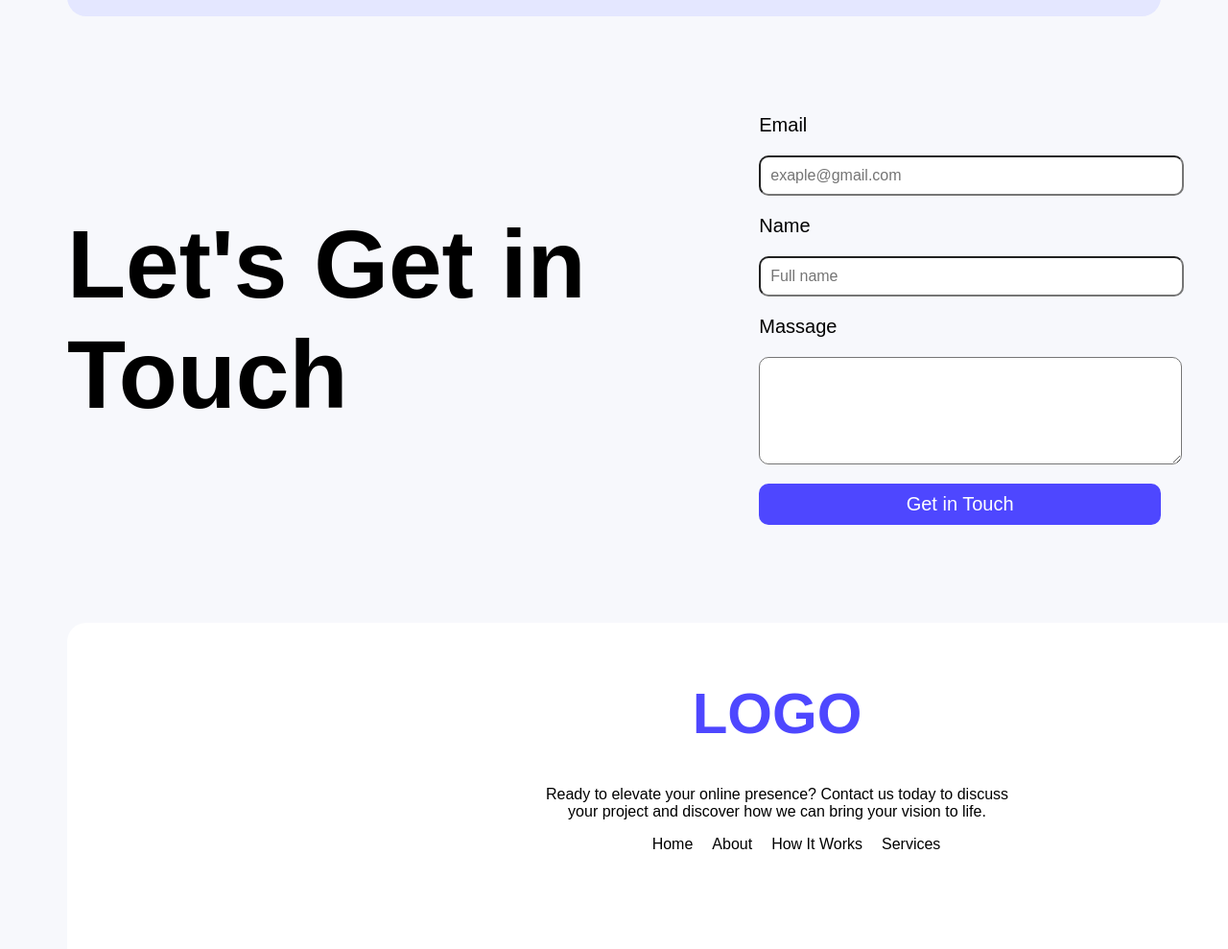
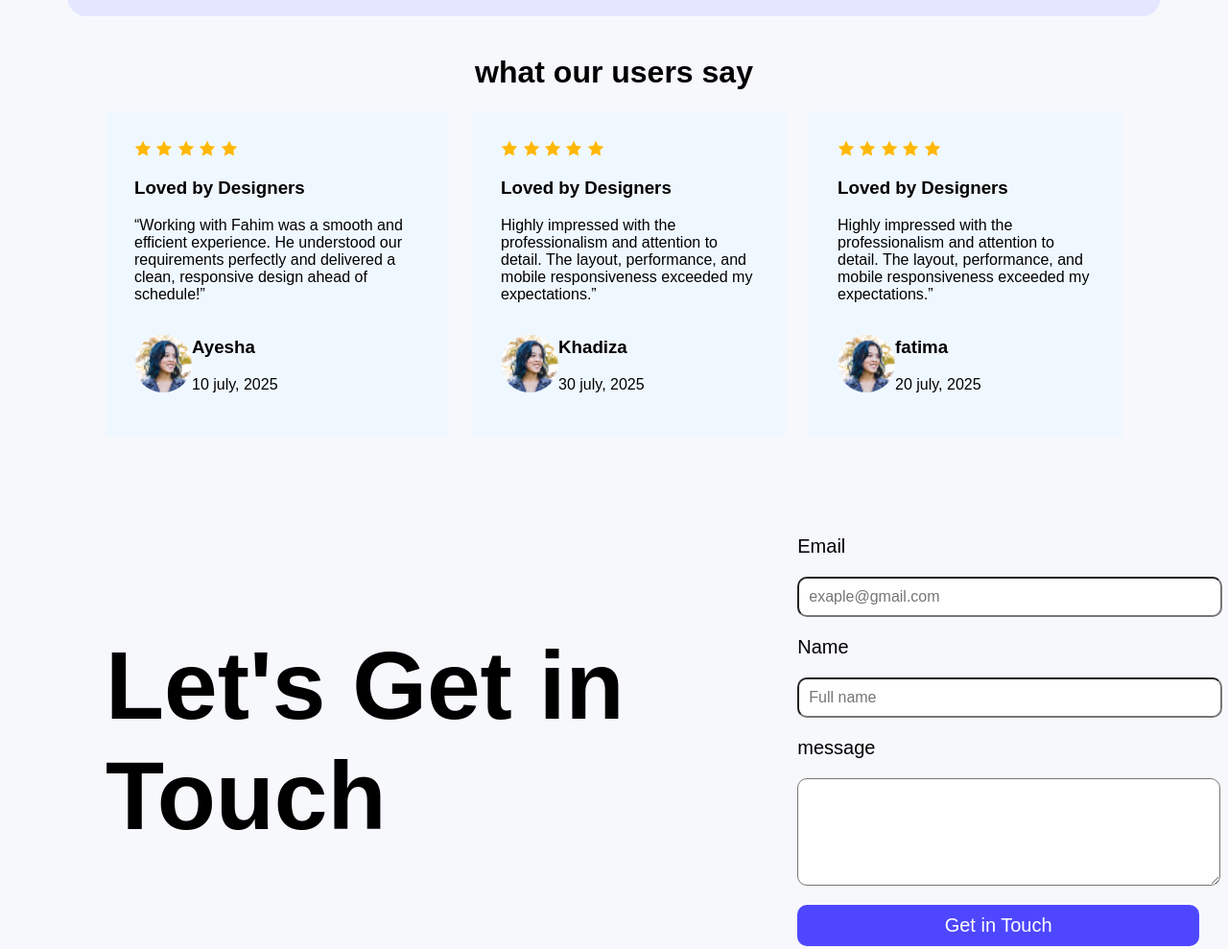
Before and after one commit to faizullahalfahim/assignment, a plain HTML site: page index.html in a window 1280 px wide. Shown: the part 1549-2538 px from the top of the page at 96% size. Drawn offline with Linux system fonts and the light colour scheme.

Commit message:
added review section

```diff
--- a/index.html
+++ b/index.html
@@ -10,7 +10,7 @@
     <header>
         <div class="navbar-section">
             <h3 class="logo">LOGO</h3>
-           <a class="btn-primary" href="">Sign Up</a>
+           <a class="btn-primary btn:hover" href="">Sign Up</a>
 
         </div>
         <div class="banner-section">
@@ -27,7 +27,8 @@
                 <p class="action-section-subtitle">
                       Explore the live preview and imagine your brand in this bold new look.
                      </p>
-                     <h4 class="btn-primary"> Launch Live Preview</h4>
+                     <a href="" class="btn-primary">Launch Live Preview </a>
+
                       </div>
             <img src="wc-mini.png" alt="" class="action-image">
         </div>
@@ -48,18 +49,88 @@
         </div>
     </div>
 </div>
+     <div class="feedback-section">
+        <h1 class="feedback-section-title text-center">what our users say </h1>
+        <div class="feedback-container">
+          <div class="feedback">
+            <div class="stars">
+                <img src="icon-star.png" >
+                <img src="icon-star.png" >
+                <img src="icon-star.png" >
+                <img src="icon-star.png" >
+                <img src="icon-star.png" >
+
+            </div>
+
+                <h3 class="feed-title"> Loved by Designers</h3>
+                <p class="feed-description">“Working with Fahim was a smooth and efficient experience.
+                     He understood our requirements perfectly and delivered a clean, responsive design ahead of schedule!” </p>
+                <div class="info-section">
+                     <img src="avatar.png">
+                     <div class="reviewer-info">
+
+                <h3> Ayesha</h3>
+                <p> 10 july, 2025 </p>
+               </div>
+               </div>
+            </div>
+            <div class="feedback">
+                <div class="strars">
+                <img src="icon-star.png" >
+                <img src="icon-star.png" >
+                <img src="icon-star.png" >
+                <img src="icon-star.png" >
+                <img src="icon-star.png" >
+            </div>
+                <h3 class="feed-title"> Loved by Designers</h3>
+                <p class="feed-description">Highly impressed with the professionalism and
+                     attention to detail. The layout, performance, and mobile responsiveness exceeded my expectations.” </p>
+                   <div class="info-section">
+                     <img src="avatar.png">
+                     <div class="reviewer-info">
+
+                <h3> Khadiza</h3>
+                <p> 30 july, 2025 </p>
+               </div>
+               </div>
+            </div>
+            <div class="feedback">
+             <div class="stars">
+                <img src="icon-star.png" >
+                <img src="icon-star.png" >
+                <img src="icon-star.png" >
+                <img src="icon-star.png" >
+                <img src="icon-star.png" >
+
+
+         </div>
+                <h3 class="feed-title"> Loved by Designers</h3>
+                <p class="feed-description">Highly impressed with the professionalism and
+                    attention to detail. The layout, performance, and mobile responsiveness exceeded my expectations.” </p>
+                    <div class="info-section">
+                    <img src="avatar.png">
+                    <div class="reviewer-info">
+                <h3> fatima</h3>
+                <p> 20 july, 2025 </p>
+               </div>
+               </div>
+        </div>
+
+     </div>
+
+
       <div class="touch-section">
         <h1 class="section-title">
           Let's Get in Touch
         </h1>
         <form>
-            <label> Email</label>
-           <input for="Email" placeholder="exaple@gmail.com">
+            <label for="Email"> Email</label>
+           <input type="email" placeholder="exaple@gmail.com">
 
-            <label> Name</label>
-           <input for="name" placeholder="Full name">
+            <label for="name"> Name</label>
+           <input type="text" placeholder="Full name">
 
-            <label>Massage</label>
+            <label for="Message">message</label>
            <textarea name="Massage" cols="50" rows="5" placeholder="Write your message...">
            </textarea>
            <button class="btn-primary"> Get in Touch </button>
--- a/style.css
+++ b/style.css
@@ -41,6 +41,13 @@ header{
     padding: 10px 20px;
     text-decoration: none;
     display: inline-block;
+}
+.btn-primary:hover {
+  background-color: white;
+  color: #4E47FF;
+  cursor: pointer;
+  box-shadow: 0 4px 10px rgba(0, 0, 0, 0.1);
+
 }
 
 .banner-section{
@@ -141,3 +148,33 @@ header{
     color:#4E47FF ;
     font-size: 60px;
  }
+
+ .feedback-container{
+    display: flex;
+    gap: 24px;
+
+
+ }
+ .text-center{
+    text-align: center;
+ }
+ .feedback{
+    padding: 30px;
+    background-color:aliceblue ;
+
+ }
+ .feedback-section{
+    margin: 40px 40px  ;
+ }
+ .info-section{
+    display: flex;
+    align-items: center;
+ }
+
+ .info-section img{
+    border-radius:50% ;
+    gap: 20px;
+    width: 60px;
+    height: 60px;
+
+ }
```
Also changed, not shown: avatar.png (added), icon-star.png (added).
